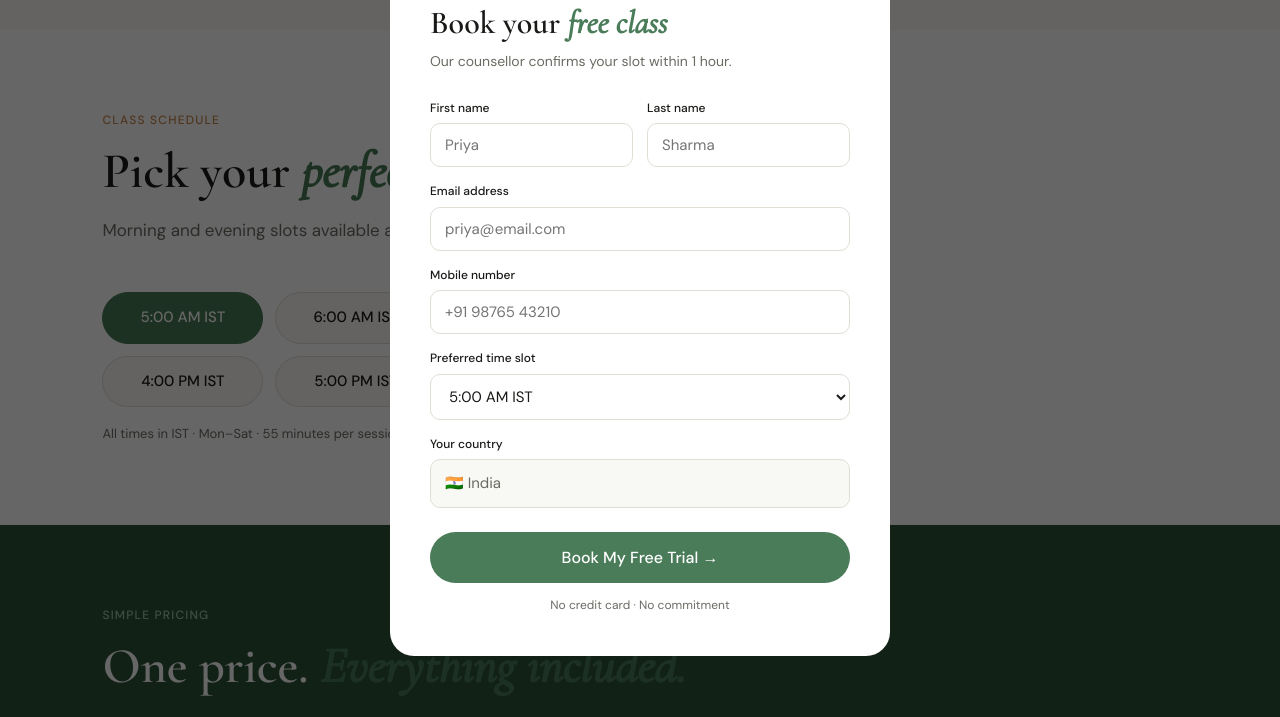
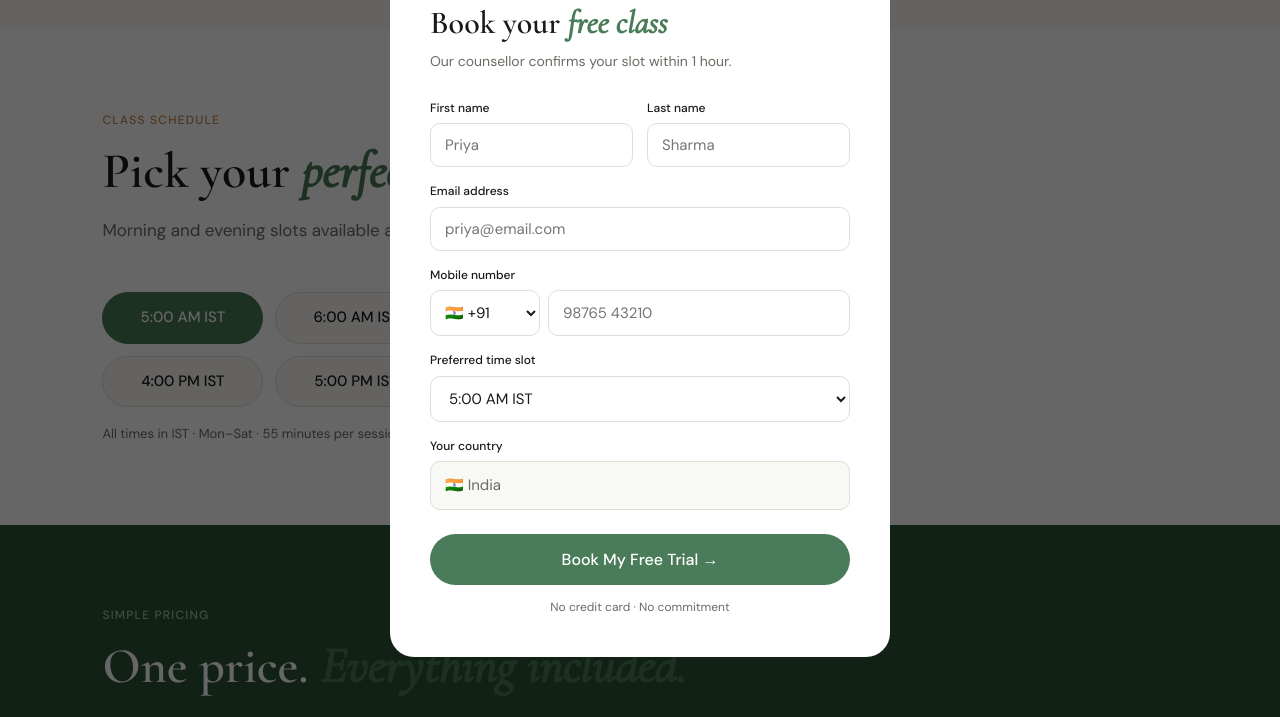
Before and after one commit to jothivenugopal73/Jovens-Yoga, a plain HTML site: page index.html in a window 1280 px wide. Both pictures are taken after a click on the element "5:00 AM IST". Shown: the part 2072-2789 px from the top of the page. Drawn offline with nearby package versions, Linux system fonts and the light colour scheme; no server answers.

Commit message:
index.html

```diff
--- a/index.html
+++ b/index.html
@@ -762,7 +762,17 @@
         </div>
         <div style="display:flex;flex-direction:column;gap:5px;margin-bottom:14px;">
           <label style="font-size:12px;font-weight:500;color:var(--dark);">Mobile number</label>
-          <input type="tel" id="m-mobile" placeholder="+91 98765 43210" required style="padding:11px 14px;border:1px solid var(--border);border-radius:10px;font-size:15px;outline:none;font-family:var(--font-body);">
+          <div style="display:flex;gap:8px;">
+            <select id="m-countrycode" style="padding:11px 10px;border:1px solid var(--border);border-radius:10px;font-size:15px;outline:none;font-family:var(--font-body);background:white;width:110px;flex-shrink:0;">
+              <option value="+91">🇮🇳 +91</option>
+              <option value="+1">🇺🇸 +1</option>
+              <option value="+44">🇬🇧 +44</option>
+              <option value="+61">🇦🇺 +61</option>
+              <option value="+65">🇸🇬 +65</option>
+              <option value="+971">🇦🇪 +971</option>
+            </select>
+            <input type="tel" id="m-mobile" placeholder="98765 43210" required style="padding:11px 14px;border:1px solid var(--border);border-radius:10px;font-size:15px;outline:none;font-family:var(--font-body);flex:1;" pattern="[0-9\s\-]{6,15}">
+          </div>
         </div>
         <div style="display:flex;flex-direction:column;gap:5px;margin-bottom:14px;">
           <label style="font-size:12px;font-weight:500;color:var(--dark);">Preferred time slot</label>
@@ -857,6 +867,8 @@ function applyCountry(country) {
 
   document.getElementById("m-country-display").textContent = isUS ? "🇺🇸 United States" : "🇮🇳 India";
   document.getElementById("m-country-hidden").value = isUS ? "US" : "India";
+  document.getElementById("m-countrycode").value = isUS ? "+1" : "+91";
+  document.getElementById("m-mobile").placeholder = isUS ? "214 555 9876" : "98765 43210";
 
   if (isUS) {
     document.getElementById("t1-author").textContent = "Sarah K.";
@@ -950,7 +962,7 @@ document.getElementById("modal-form").addEventListener("submit", async function(
     firstName: document.getElementById("m-firstName").value.trim(),
     lastName: document.getElementById("m-lastName").value.trim(),
     email: document.getElementById("m-email").value.trim(),
-    mobile: document.getElementById("m-mobile").value.trim(),
+    mobile: document.getElementById("m-countrycode").value + document.getElementById("m-mobile").value.trim().replace(/\s/g,""),
     country: document.getElementById("m-country-hidden").value || detectedCountry,
     preferredSlot: document.getElementById("m-slot").value,
     timestamp
```
